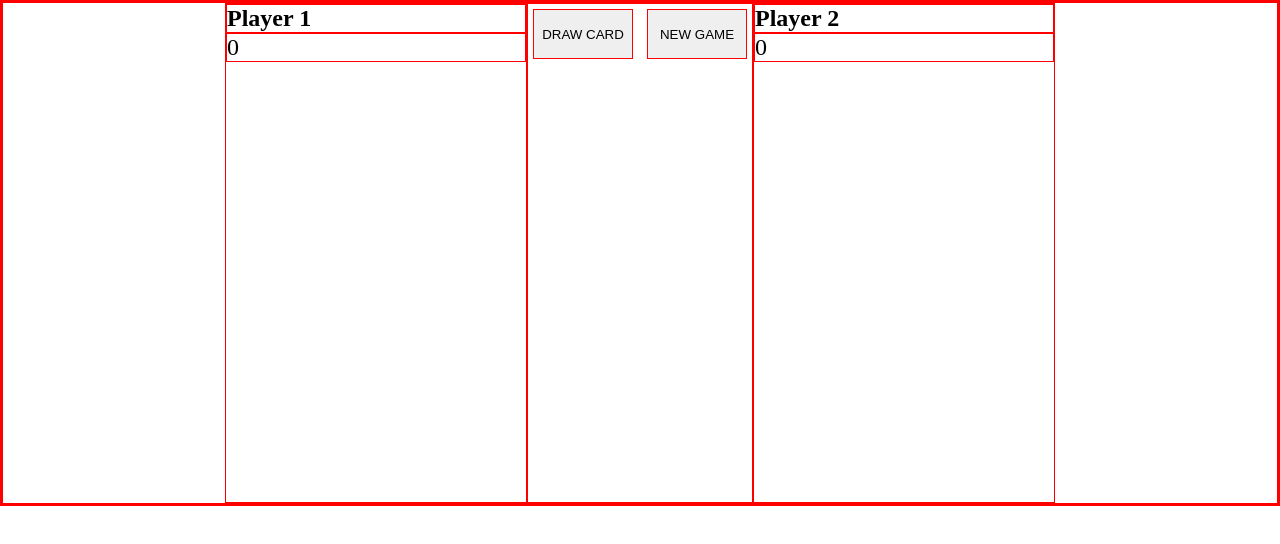
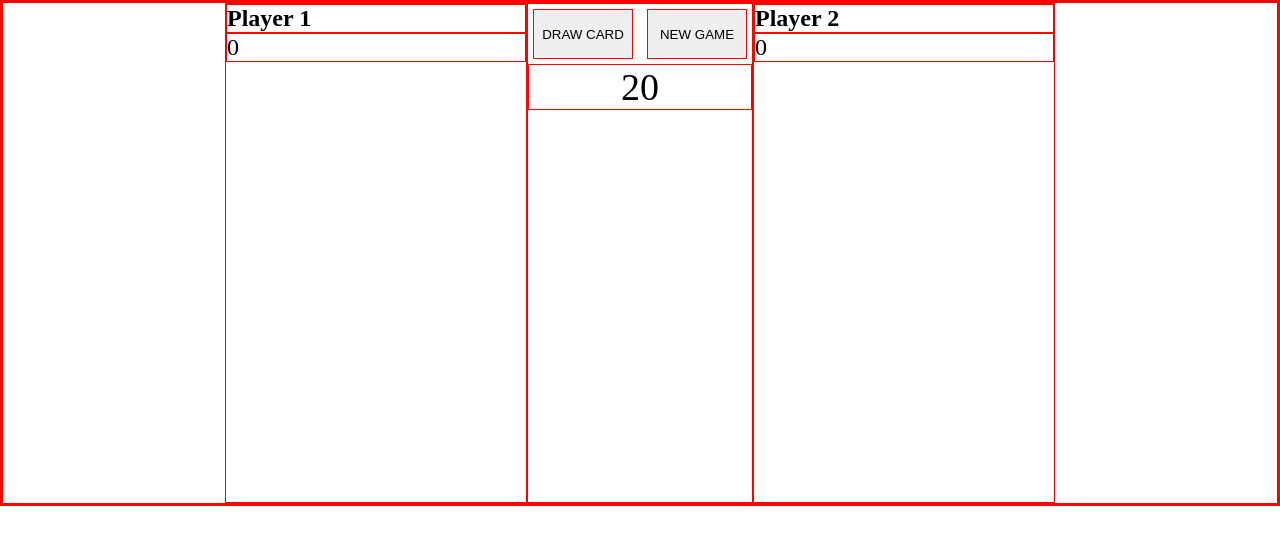
Before and after one commit to ct2k/blackJack, a plain HTML site: page index.html in a window 1280 px wide. Both pictures are taken after a click on the button "DRAW CARD". Drawn offline with Linux system fonts and the light colour scheme.

Commit message:
Basic draw card functionality working.

```diff
--- a/index.html
+++ b/index.html
@@ -15,7 +15,7 @@
       </section>
       <div>
         <button class="button drawcard">DRAW CARD</button>
-        <button class="button startgame">NEW GAME</button>
+        <button class="button newgame">NEW GAME</button>
         <p class="randomcard hidden">0</p>
       </div>
       <section class="player right">
--- a/js.js
+++ b/js.js
@@ -2,4 +2,19 @@
 
 // Selecting elements
 
+const btnDraw = document.querySelector('.drawcard');
+const btnNewGame = document.querySelector('.newgame');
+const drawCard = document.querySelector('.randomcard');
+
 // Random card pick
+
+btnDraw.addEventListener('click', function () {
+  const randomCard = Math.floor(Math.random() * 21) + 1;
+  drawCard.classList.remove('hidden');
+  drawCard.textContent = randomCard;
+  console.log(randomCard);
+});
+
+btnNewGame.addEventListener('click', function () {
+  console.log(btnNewGame.textContent);
+});
```
